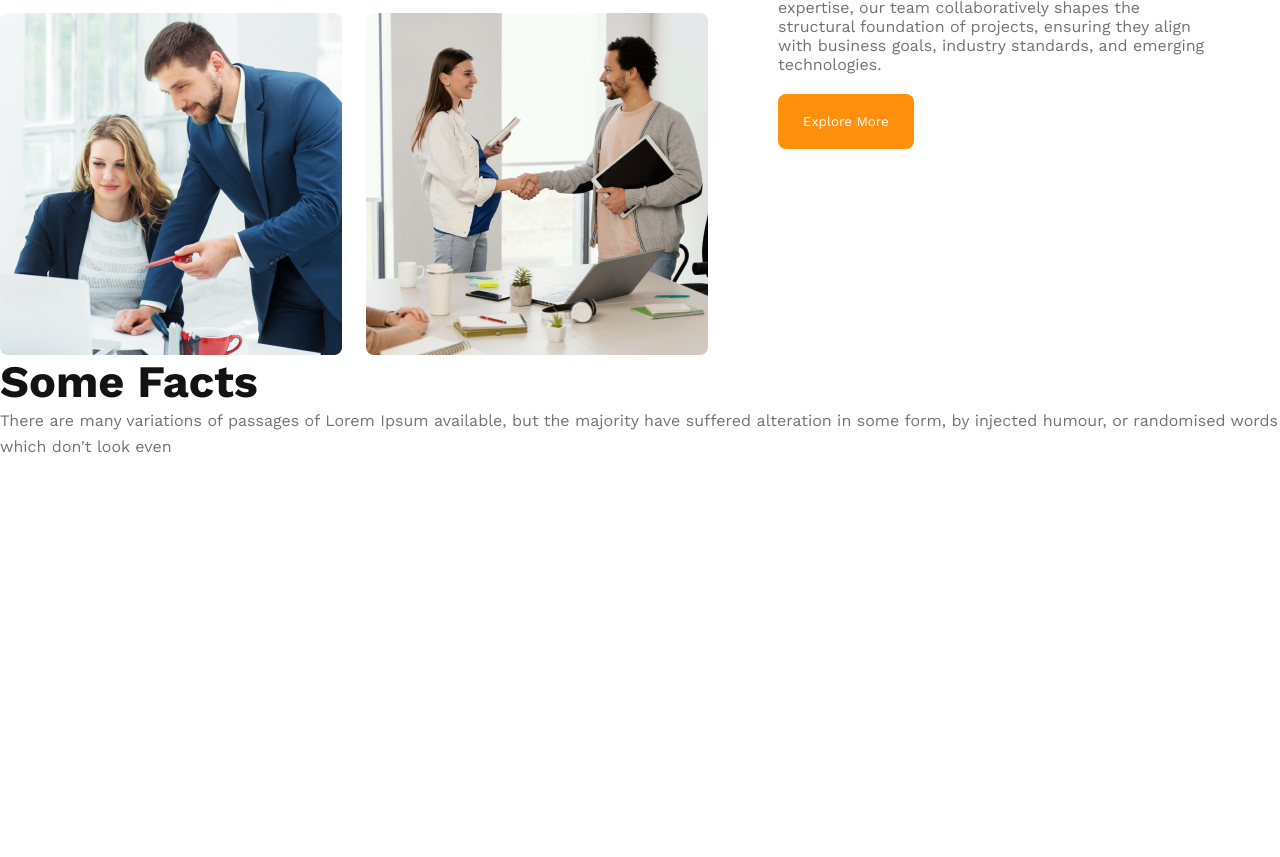
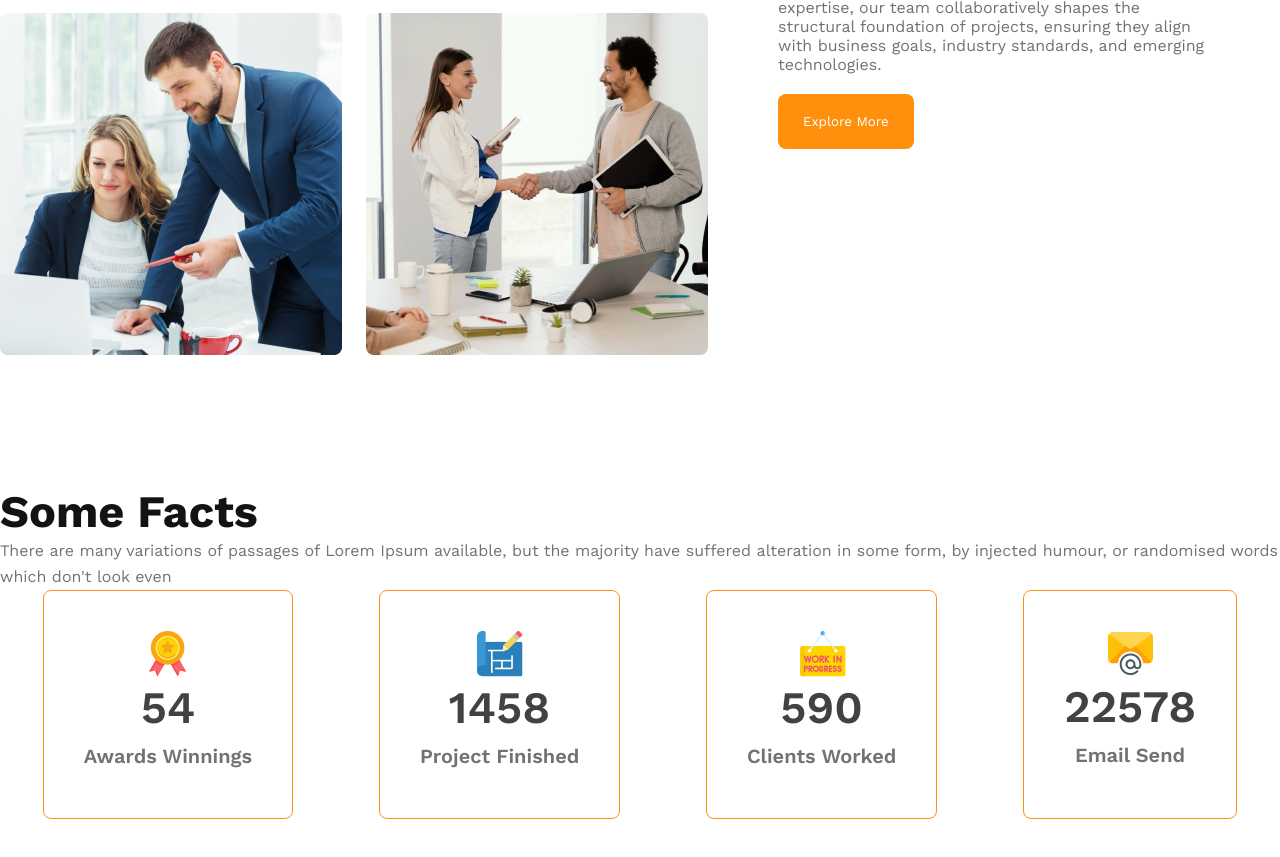
Before and after one commit to nekokaito/g3-architects, a plain HTML site: page index.html in a window 1280 px wide. Shown: the part 1328-2185 px from the top of the page. Before the commit the page ends 1858 px from the top, so only its background shows below. Drawn offline with nearby package versions, Linux system fonts and the light colour scheme.

Commit message:
fixed and added margin padding

```diff
--- a/index.html
+++ b/index.html
@@ -43,6 +43,28 @@
      <section class="facts">
           <h3 class="facts-title">Some Facts</h3>
           <p class="facts-des">There are many variations of passages of Lorem Ipsum available, but the majority have suffered alteration in some form, by injected humour, or randomised words which don't look even</p>
+          <div class="cards-container">
+            <div class="cards">
+                <img src="images/icons/ribon.png" alt="">
+                <h2 class="cards-stats">54</h2>
+                <p class="cards-info">Awards Winnings</p>
+            </div>
+            <div class="cards">
+                <img src="images/icons/projects.png" alt="">
+                <h2 class="cards-stats">1458</h2>
+                <p class="cards-info">Project Finished</p>
+            </div>
+            <div class="cards">
+                <img src="images/icons/customers.png" alt="">
+                <h2 class="cards-stats">590</h2>
+                <p class="cards-info">Clients Worked</p>
+            </div>
+            <div class="cards">
+                <img src="images/icons/email.png" alt="">
+                <h2 class="cards-stats">22578</h2>
+                <p class="cards-info">Email Send</p>
+            </div>
+          </div>
      </section>
     </main>
     <footer>
--- a/styles.css
+++ b/styles.css
@@ -110,8 +110,11 @@ main {
   font-weight: 400;
   margin-bottom: 20px;
 }
+.facts {
+    margin-top: 130px;
+}
 .facts-title {
-    color:  #131313;
+  color: #131313;
   font-family: Work Sans;
   font-size: 2.813rem;
   font-style: normal;
@@ -119,12 +122,39 @@ main {
   line-height: normal;
 }
 .facts-des {
-color:  #727272;
+  color: #727272;
   font-family: Work Sans;
   font-size: 1rem;
   font-style: normal;
   font-weight: 400;
   line-height: 26px;
+}
+.cards-container {
+  display: flex;
+  justify-content: space-around;
+}
+.cards {
+  border-radius: 8px;
+  border: 1px solid #ff900e;
+  text-align: center;
+  padding: 40px;
+}
+.cards-stats {
+    color:  #424242;
+font-family: Work Sans;
+font-size: 45px;
+font-style: normal;
+font-weight: 600;
+line-height: normal;
+}
+.cards-info {
+    color: var(--Dark-03, #727272);
+font-family: Work Sans;
+font-size: 20px;
+font-style: normal;
+font-weight: 600;
+line-height: normal;
+margin:10px 0;
 }
 
 /* Responsive Header and Banner for Mobile */
@@ -133,7 +163,8 @@ line-height: 26px;
   header {
     padding: 20px;
   }
-  nav, .feature-list {
+  nav,
+  .feature-list {
     flex-direction: column;
   }
   .feature-imgs {
@@ -146,8 +177,6 @@ line-height: 26px;
   .btn-ex {
     margin-left: 30%;
   }
-
-
 }
 /* Responsive Header and Banner for Medium Devices */
 @media screen and (min-width: 576px) and (max-width: 960px) {
```
Lines whose indentation alone changed are shown as unchanged.
